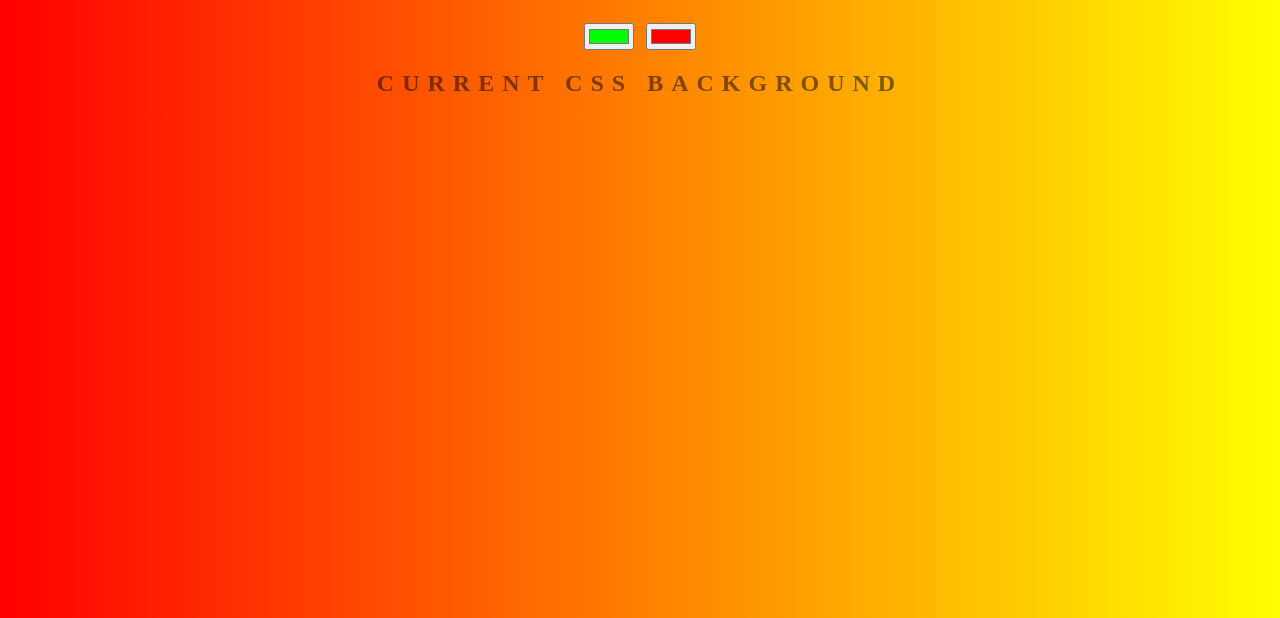
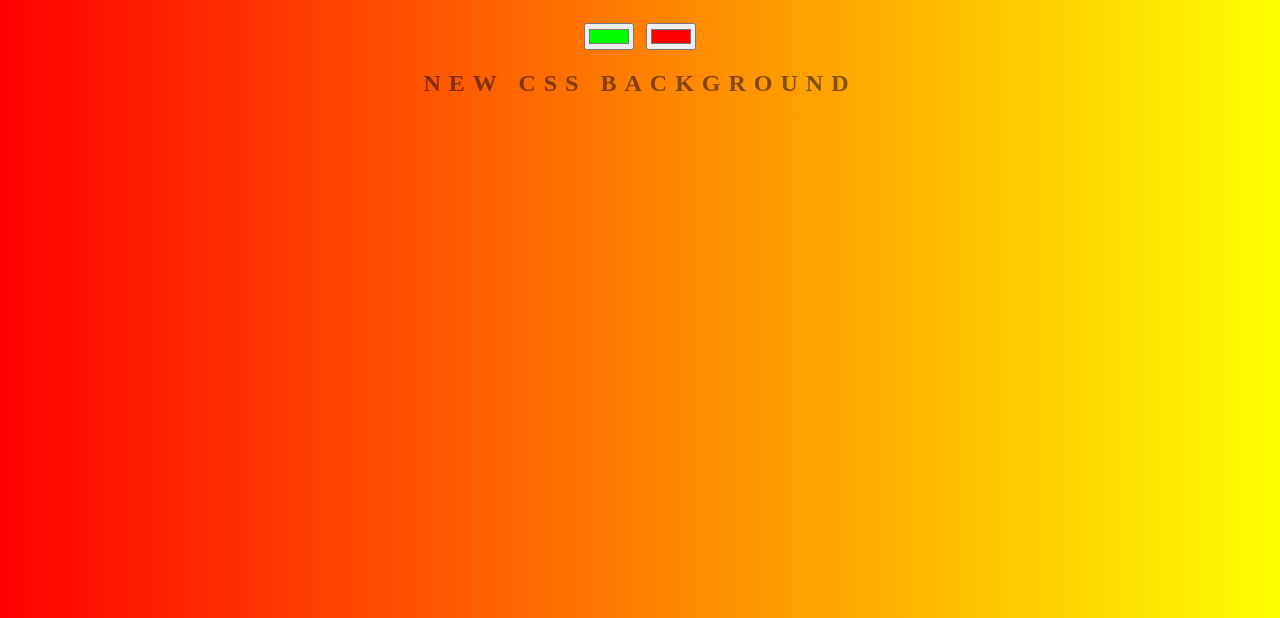
Before and after one commit to shannonkar/backgroundGenerator, a plain HTML site: page index.html in a window 1280 px wide. Shown: the part 182-800 px from the top of the page. Drawn offline with Linux system fonts and the light colour scheme.

Commit message:
Changed h2

```diff
--- a/index.html
+++ b/index.html
@@ -8,7 +8,7 @@
 	<h1>Background Generator</h1>
 	<input type="color" class = "color1" name="color" value = "#00ff00">
 	<input type="color" class = "color2" name="color" value = "#ff0000">
-	<h2>Current CSS Background</h2>
+	<h2>New CSS Background</h2>
 	<h3></h3>
 
 	<script type="text/javascript" src = "script.js"></script>
```
